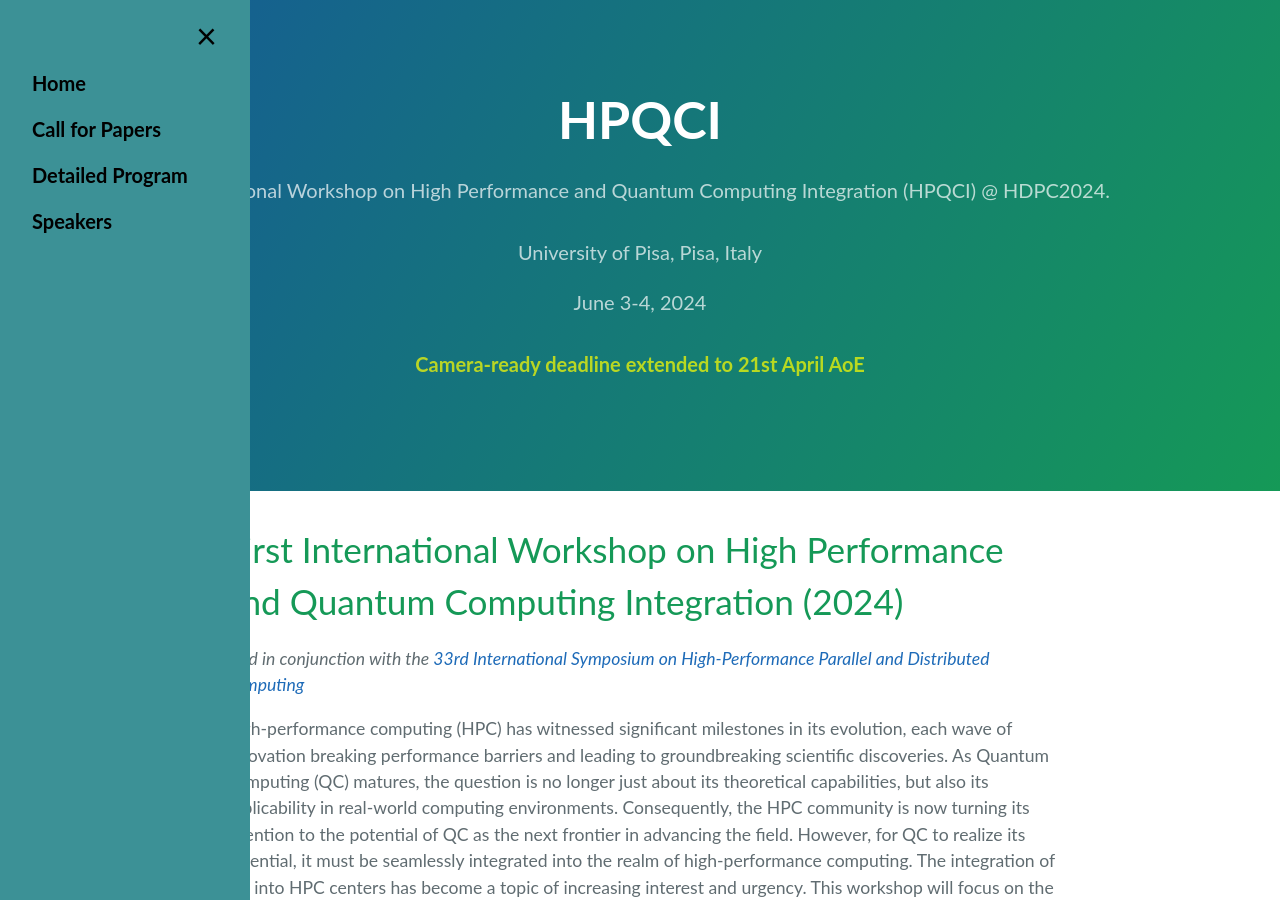
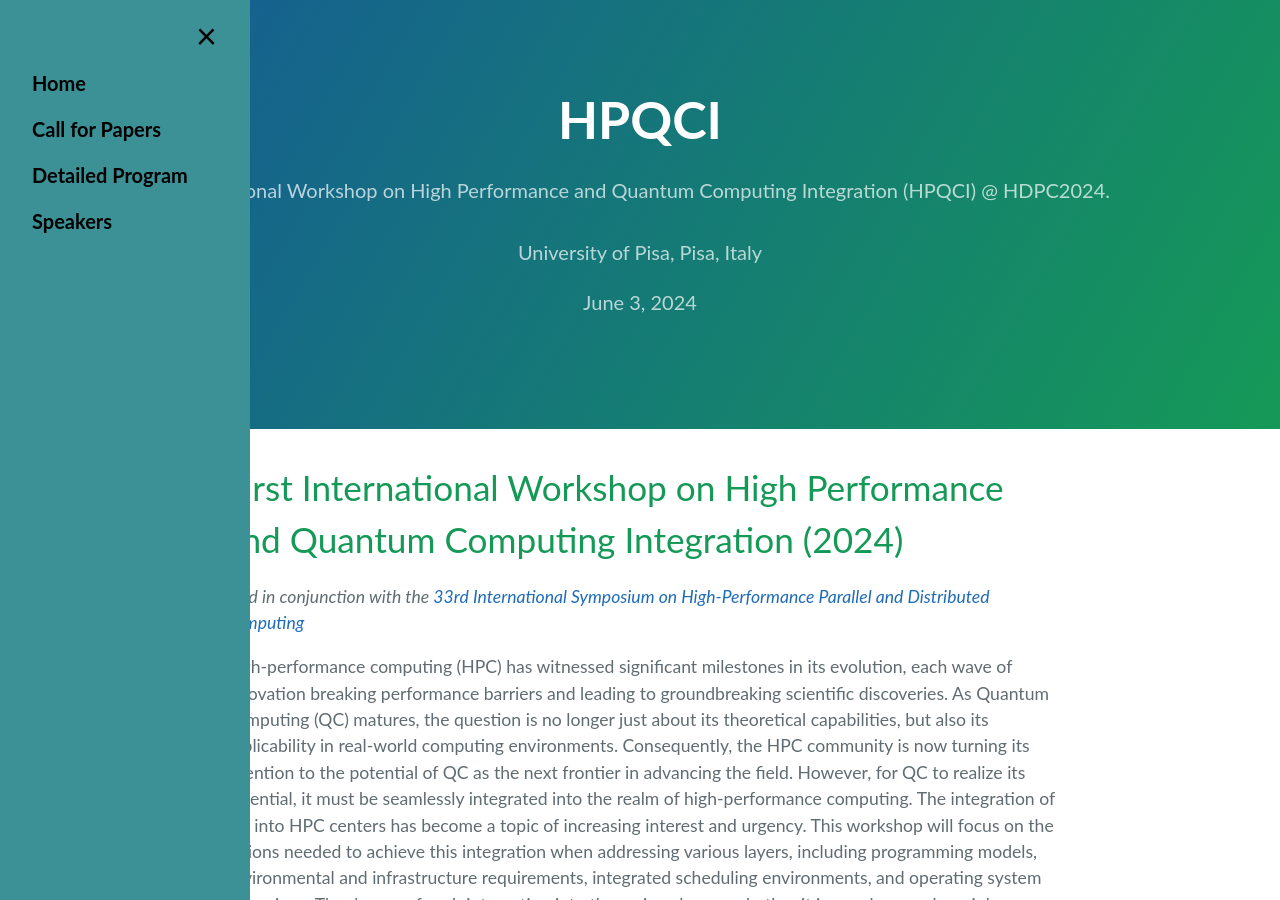
Before and after one commit to HPQCI/HPQCI.github.io, a Jekyll site: the page built from index.md, in a window 1280 px wide and 900 px high. Built offline with Jekyll 4.4.1, drawn with Linux system fonts in a browser that asks for light colours.

Commit message:
update dates

```diff
--- a/_config.yml
+++ b/_config.yml
@@ -2,7 +2,7 @@ title: HPQCI
 description: International Workshop on High Performance and Quantum Computing Integration (HPQCI) @ HDPC2024.
 header: First International Workshop on High Performance and Quantum Computing Integration (2024)
 where: University of Pisa, Pisa, Italy
-when: June 3-4, 2024
+when: June 3, 2024
 show_downloads: false
 google_analytics:
 news: Camera-ready deadline extended to 21st April AoE
--- a/_layouts/default.html
+++ b/_layouts/default.html
@@ -77,7 +77,7 @@
       <h1 class="project-name">{{ site.title | default: page.title | default: site.github.repository_name }}</h1>
       <h2 class="project-tagline">{{ site.description | default: page.description | default: site.github.project_tagline }}</h2>
       <h3 class="project-tagline"><p>{{site.where}}</p><p>{{site.when}}</p></h3>
-      <h4 class="project-tagline"><p><b><font color="yellow">{{site.news}}</font></b></p></h4>
+      <!--<h4 class="project-tagline"><p><b><font color="yellow">{{site.news}}</font></b></p></h4>-->
       {% if site.github.is_project_page %}
         <a href="{{ site.github.repository_url }}" class="btn">View on GitHub</a>
       {% endif %}
```
